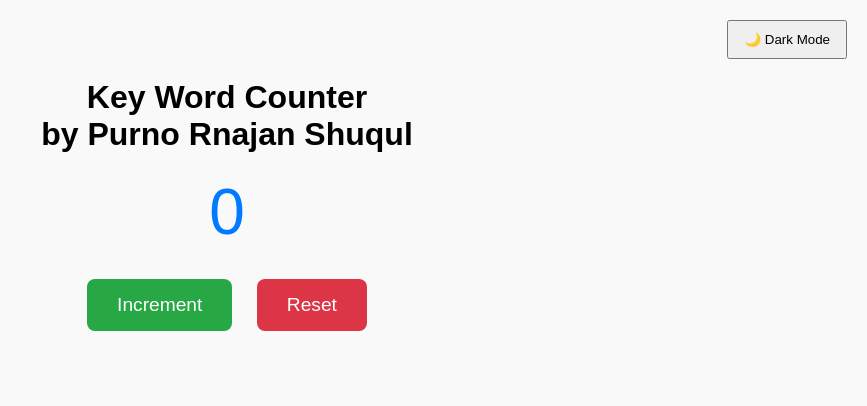
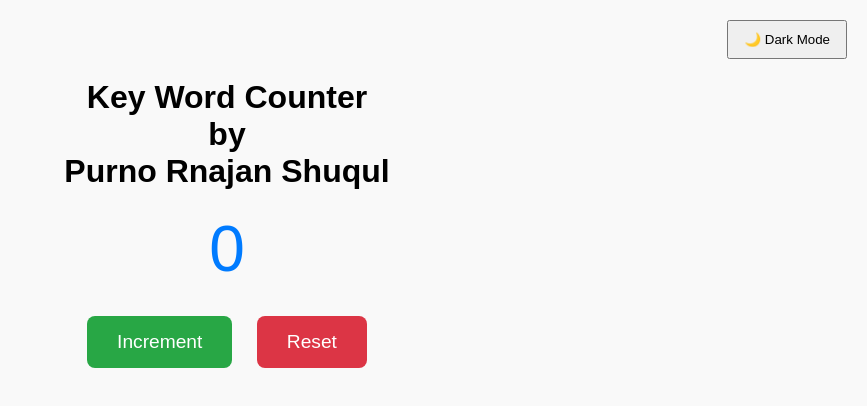
Before and after one commit to purnopp/KeyWordCounter, a plain HTML site: page index.html in a window 1280 px wide. Shown: the whole page, without its empty margins (413-1280 px from the left). Drawn offline with Linux system fonts and the light colour scheme.

Commit message:
Update index.html

```diff
--- a/index.html
+++ b/index.html
@@ -11,7 +11,7 @@
   <button class="mode-btn" onclick="toggleMode()">🌙 Dark Mode</button>
 
   <h1>
-    Key Word Counter <br> by Purno Rnajan Shuqul
+    Key Word Counter <br> by <br> Purno Rnajan Shuqul
   </h1>
 
   <div id="counter">0</div>
```
